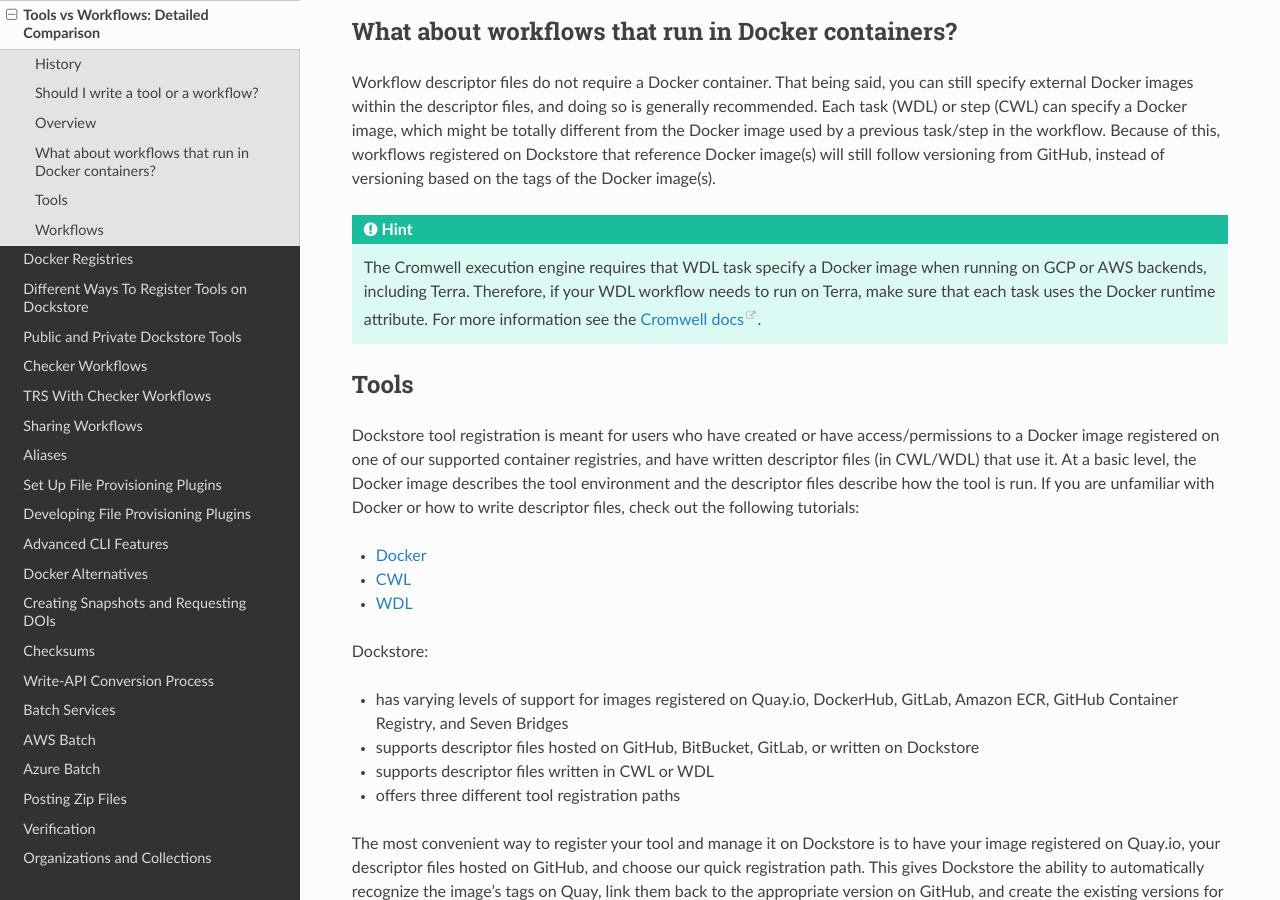
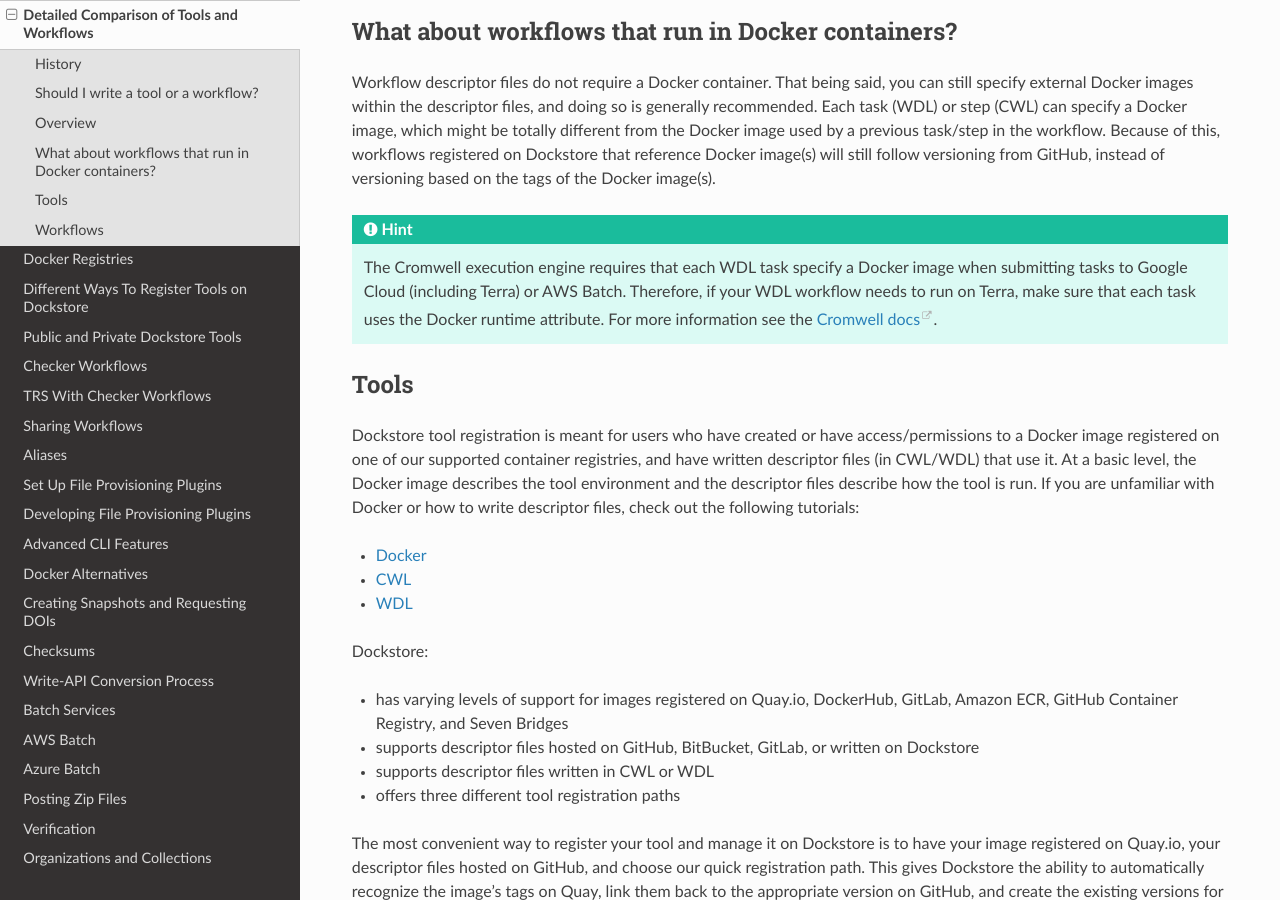
Before and after one commit to dockstore/dockstore-documentation, a Sphinx documentation site: the page built from docs/advanced-topics/tools-vs-workflows.rst, in a window 1280 px wide and 900 px high, scrolled down 1374 px. Built offline with Sphinx 7.4.7 and the Read the Docs theme 2.0.0, drawn with Linux system fonts in a browser that asks for light colours; some of the changed text lies outside the part shown.

Commit message:
Typos, clarify Docker runtime attr

```diff
--- a/docs/advanced-topics/tools-vs-workflows.rst
+++ b/docs/advanced-topics/tools-vs-workflows.rst
@@ -1,5 +1,5 @@
-Tools vs Workflows: Detailed Comparison
-=======================================
+Detailed Comparison of Tools and Workflows
+==========================================
 
 .. tip::
   Generally speaking, if you care more about the Docker image than the descriptor file, and are using CWL, you are dealing with a tool. If you care more about the descriptor file, you are dealing with a workflow.
@@ -56,7 +56,7 @@
 within the descriptor files, and doing so is generally recommended. Each task (WDL) or step (CWL) can specify a Docker image, which might be totally different from the Docker image used by a previous task/step in the workflow. Because of this, workflows registered on Dockstore that reference Docker image(s) will still follow versioning from GitHub, instead of versioning based on the tags of the Docker image(s).
 
 .. hint::
-    The Cromwell execution engine requires that WDL task specify a Docker image when running on GCP or AWS backends, including Terra. Therefore, if your WDL workflow needs to run on Terra, make sure that each task uses the Docker runtime attribute. For more information see the `Cromwell docs <https://cromwell.readthedocs.io/en/stable/RuntimeAttributes/#docker>`_.
+    The Cromwell execution engine requires that each WDL task specify a Docker image when submitting tasks to Google Cloud (including Terra) or AWS Batch. Therefore, if your WDL workflow needs to run on Terra, make sure that each task uses the Docker runtime attribute. For more information see the `Cromwell docs <https://cromwell.readthedocs.io/en/stable/RuntimeAttributes/#docker>`_.
 
 
 Tools
--- a/docs/getting-started/intro-to-dockstore-tools-and-workflows.rst
+++ b/docs/getting-started/intro-to-dockstore-tools-and-workflows.rst
@@ -10,7 +10,7 @@
 
 In this case, the output of the conversion step is the input of the step that generates unique IDs, and the unique IDs step's output is the final output of the workflow: A GDS file with unique IDs.
 
-Managing workflows can be complicated, as you may be chaining together many steps, each with different computational requirements. This where workflow languages step in, allowing us to create formal "tasks" which can each have their own computational settings or Docker container, and chaining the output of one task into the input of another task.
+Managing workflows can be complicated, as you may be chaining together many steps, each with different computational requirements. This is where workflow languages step in, allowing us to create formal "tasks" which can each have their own computational settings or Docker container, and chaining the output of one task into the input of another task.
 
 What is a tool?
 ---------------
```
